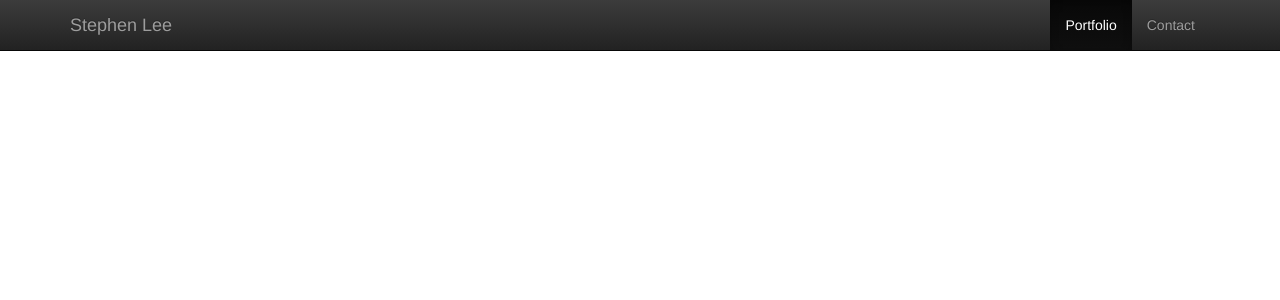
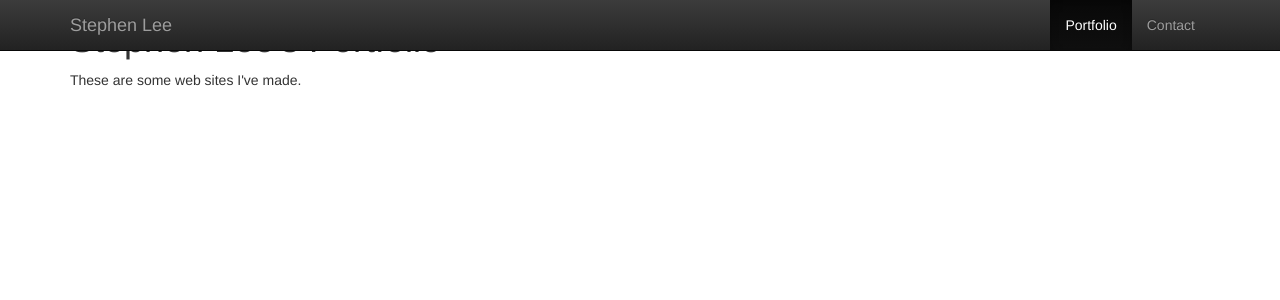
Before and after one commit to stphnlee/stphnlee.github.io, a Jekyll site: the page index.html, which Jekyll copies as it is, in a window 1280 px wide. Shown: the top 300 px of the page. Built offline with Jekyll 4.4.1, drawn with Linux system fonts in a browser that asks for light colours; nearby versions of some CDN libraries; Markdown is read by kramdown in place of the engine named in the settings.

Commit message:
Added content header

```diff
--- a/index.html
+++ b/index.html
@@ -15,6 +15,7 @@
 </head>
 </head>
 <body>
+	<!-- Navigation Bar -->
 	<div class="navbar navbar-inverse navbar-fixed-top" role="navigation">
 		<div class="container">
 			<div class="navbar-header">
@@ -34,6 +35,13 @@
 			</div><!--/.nav-collapse -->
 		</div>
 	</div>
+
+	<!-- Content Header -->
+	<div class="container">
+		<h1>Stephen Lee's Portfolio</h1>
+		<p>These are some web sites I've made.</p>
+	</div>
+
 	<!-- jQuery (necessary for Bootstrap's JavaScript plugins) -->
 	<script src="https://code.jquery.com/jquery.js"></script>
 	<!-- Include all compiled plugins (below), or include individual files as needed -->
```
